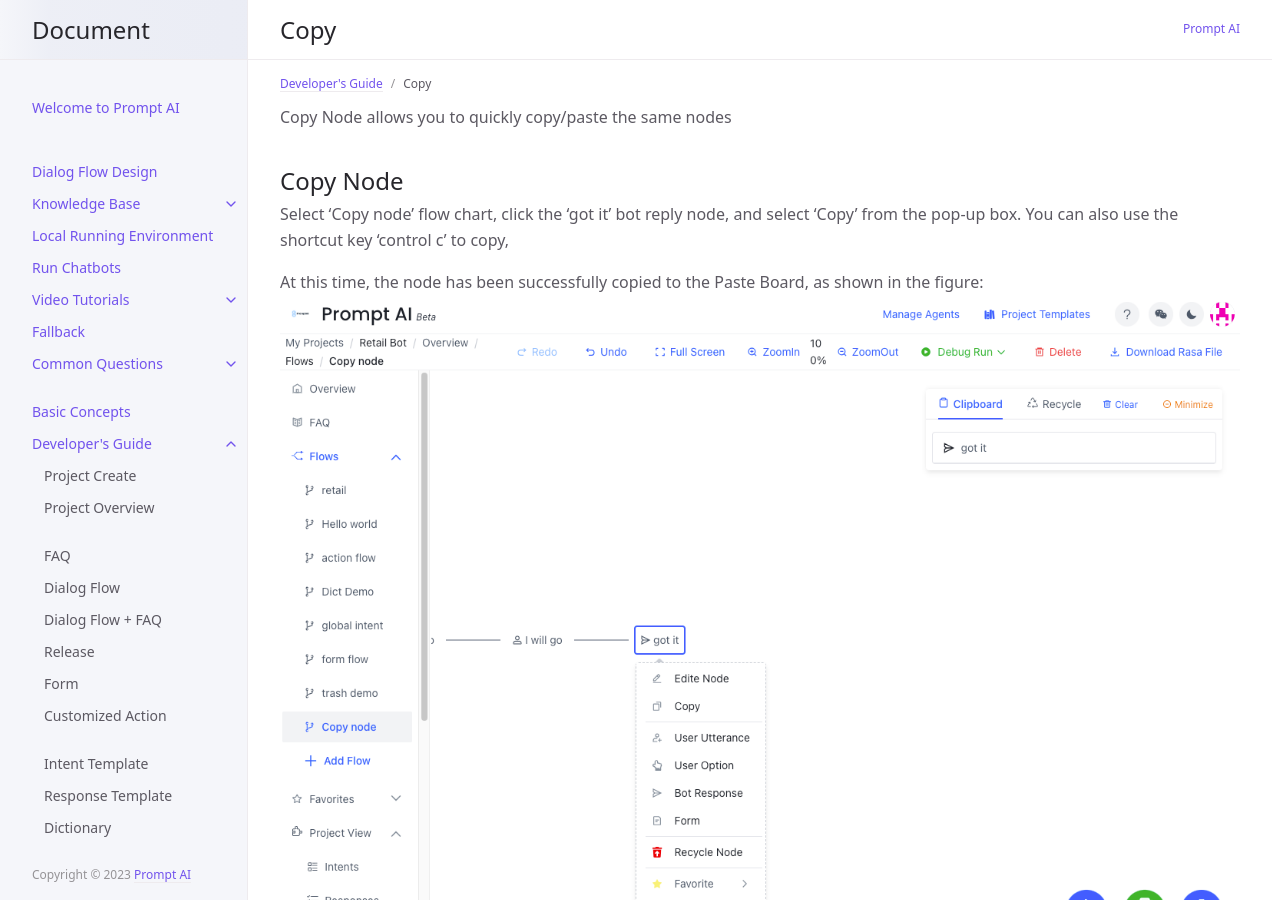
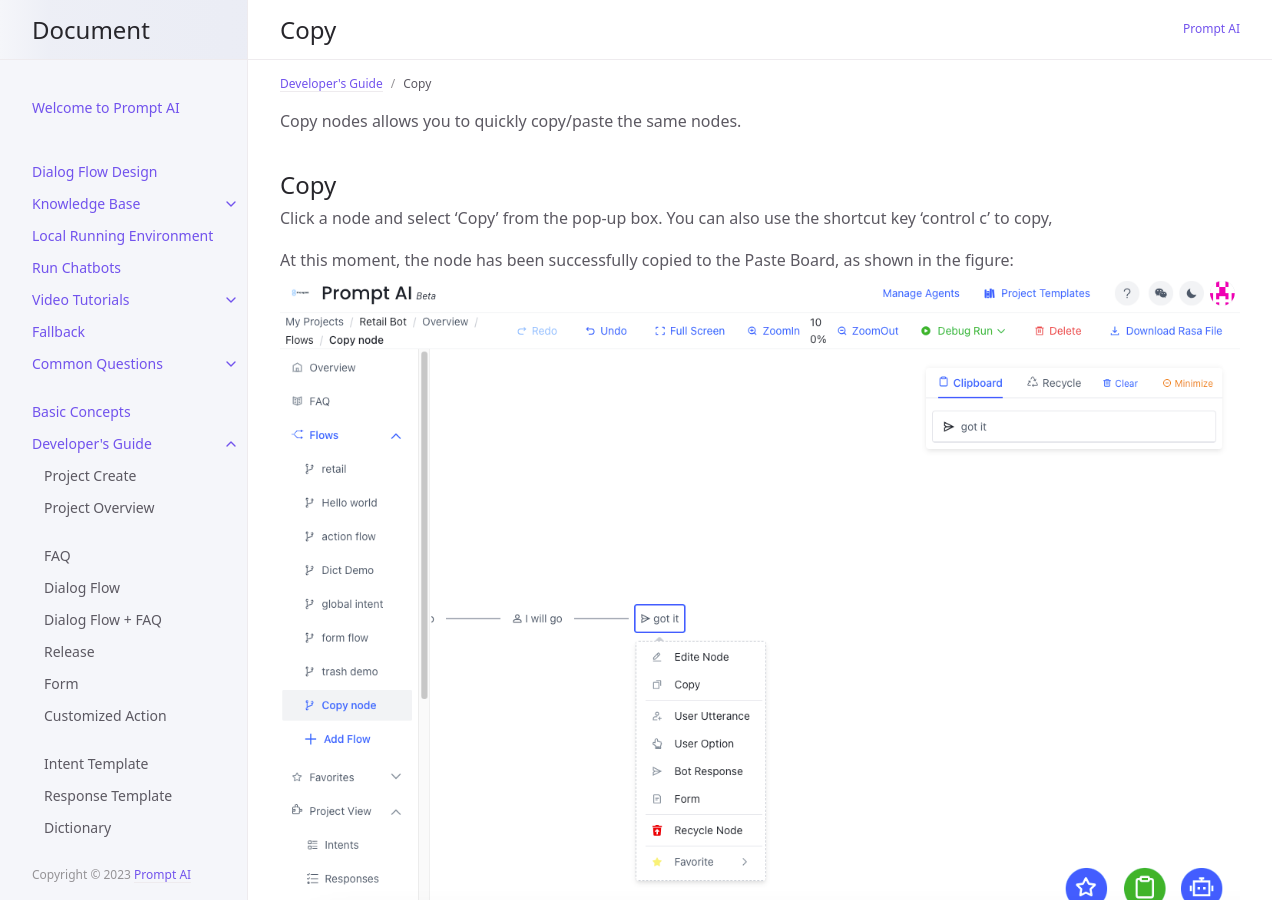
Before and after one commit to PromptAI/promptdialog, a Jekyll site: the page built from docs/tutorial/copy.md, in a window 1280 px wide and 900 px high. Built offline with Jekyll 4.4.1, drawn with Linux system fonts in a browser that asks for light colours.

Commit message:
Update copy.md

```diff
--- a/docs/tutorial/copy.md
+++ b/docs/tutorial/copy.md
@@ -4,19 +4,15 @@ title: Copy
 parent: Developer's Guide
 nav_order: 16
 ---
+Copy nodes allows you to quickly copy/paste the same nodes.
 
-# Copy Node
-{: .no_toc .header }
-Copy Node allows you to quickly copy/paste the same nodes
+## Copy
 
-## Copy Node
+Click a node and select 'Copy' from the pop-up box. You can also use the shortcut key 'control c' to copy,
 
-Select 'Copy node' flow chart, click the 'got it' bot reply node, and select 'Copy' from the pop-up box. You can also use the shortcut key 'control c' to copy,
-
-At this time, the node has been successfully copied to the Paste Board, as shown in the figure:
+At this moment, the node has been successfully copied to the Paste Board, as shown in the figure:
 ![01-copy](/assets/images/tutorial/copy/01-copy.png)
 
 ## Paste
 Select the 'got it' node of the Paste Board and drag it to the node to be linked. When the **+** icon appears, release it.
 ![02-copy](/assets/images/tutorial/copy/02-copy.png)
-![03-copy](/assets/images/tutorial/copy/03-copy.png)
```
